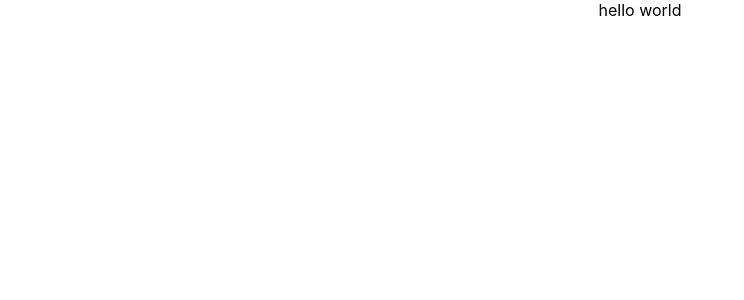
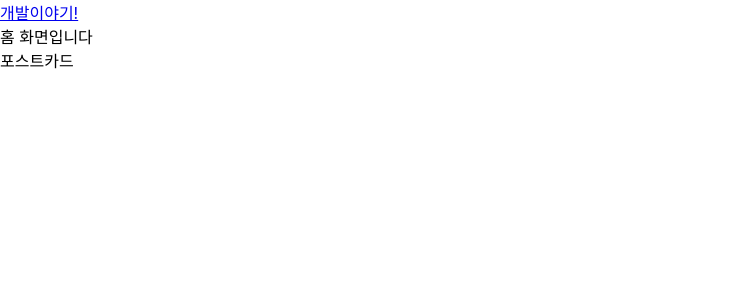
Before and after one commit to qmdl980/MyBlog_FE, a React (Create React App) app: page / in a window 1280 px wide. Shown: the top 300 px of the page, without its empty margins (0-744 px from the left). Built offline with nearby package versions, Linux system fonts and the light colour scheme.

Commit message:
레이아웃 뼈대 잡기

```diff
--- a/package.json
+++ b/package.json
@@ -7,6 +7,7 @@
     "@testing-library/react": "^12.1.2",
     "@testing-library/user-event": "^13.5.0",
     "react": "^17.0.2",
+    "react-bootstrap": "^2.1.1",
     "react-dom": "^17.0.2",
     "react-scripts": "5.0.0",
     "web-vitals": "^2.1.3"
--- a/src/App.js
+++ b/src/App.js
@@ -1,11 +1,14 @@
-import logo from './logo.svg';
 import './App.css';
+import './pages/Home'
+import Home from './pages/Home';
+import Layout from './components/Layout';
+
 
 function App() {
   return (
-    <div className="App">
-      <div>hello world</div>
-    </div>
+    <Layout>
+      <Home></Home>
+    </Layout>
   );
 }
 
--- /dev/null
+++ b/src/components/Header.js
@@ -0,0 +1,12 @@
+import {Container, Nav, Navbar} from "react-bootstrap"
+
+function Header() {
+    return(
+        <Navbar className="headerBar" >
+            <Container>
+                <Navbar.Brand href="/">개발이야기!</Navbar.Brand>
+            </Container>
+        </Navbar>
+    )
+}
+export default Header
--- /dev/null
+++ b/src/components/Layout.js
@@ -0,0 +1,14 @@
+import Header from "./Header"
+
+function Layout(props) {
+    return(
+        <div>
+            <Header></Header>
+            <div>
+                {props.children}
+            </div>
+
+        </div>
+    )
+}
+export default Layout
--- /dev/null
+++ b/src/components/PostCard.js
@@ -0,0 +1,7 @@
+
+const PostCard = props => {
+    return(
+        <div>포스트카드</div>
+    )
+}
+export default PostCard
--- /dev/null
+++ b/src/pages/Home.js
@@ -0,0 +1,13 @@
+import '../components/PostCard'
+import PostCard from '../components/PostCard'
+
+function Home() {
+    return(
+        <div>
+
+            <div>홈 화면입니다</div>
+            <PostCard></PostCard>
+        </div>
+    )
+}
+export default Home
```
Also changed, not shown: src/components/Menubar.js (added), 1 other file (tests, documents, lock files or other folders).
